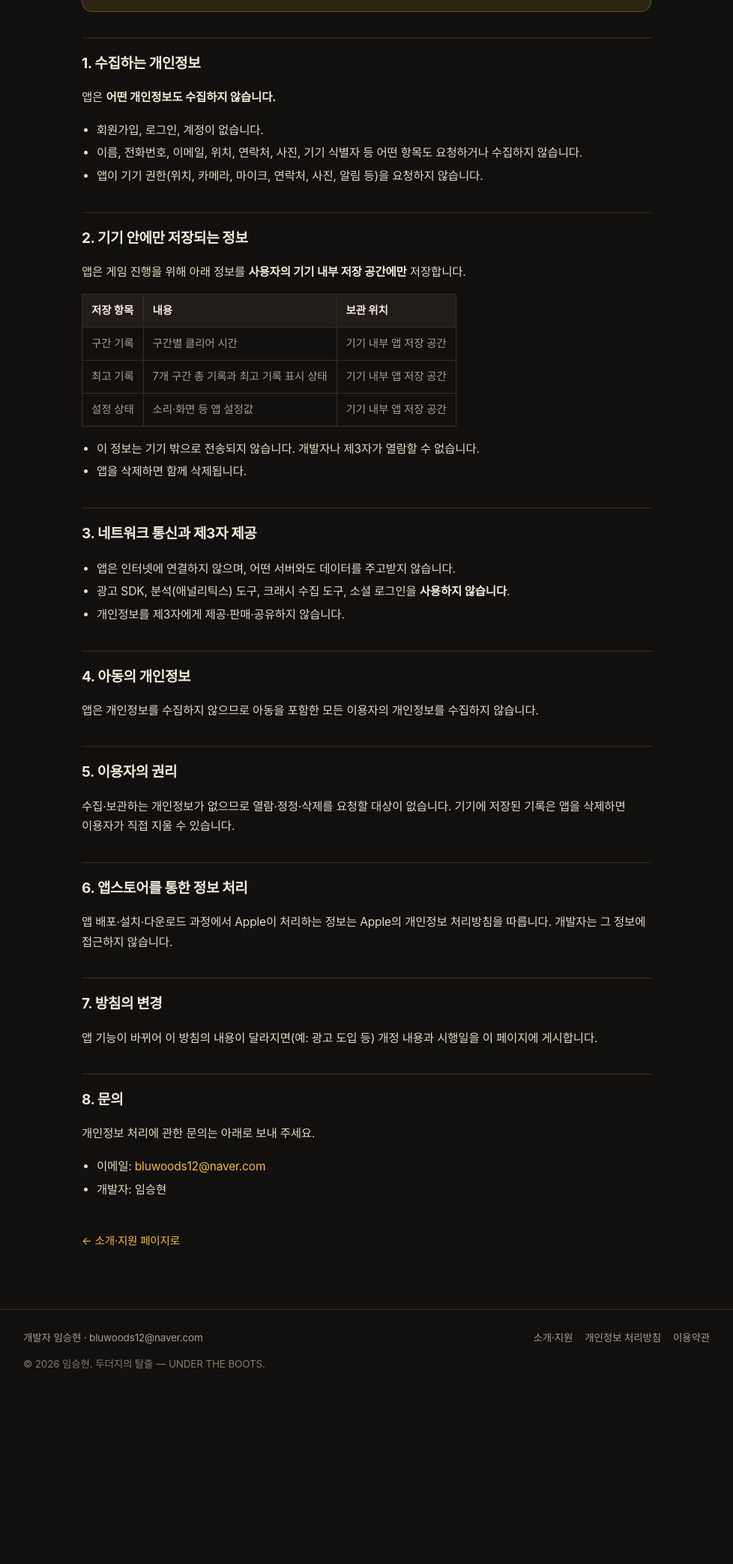
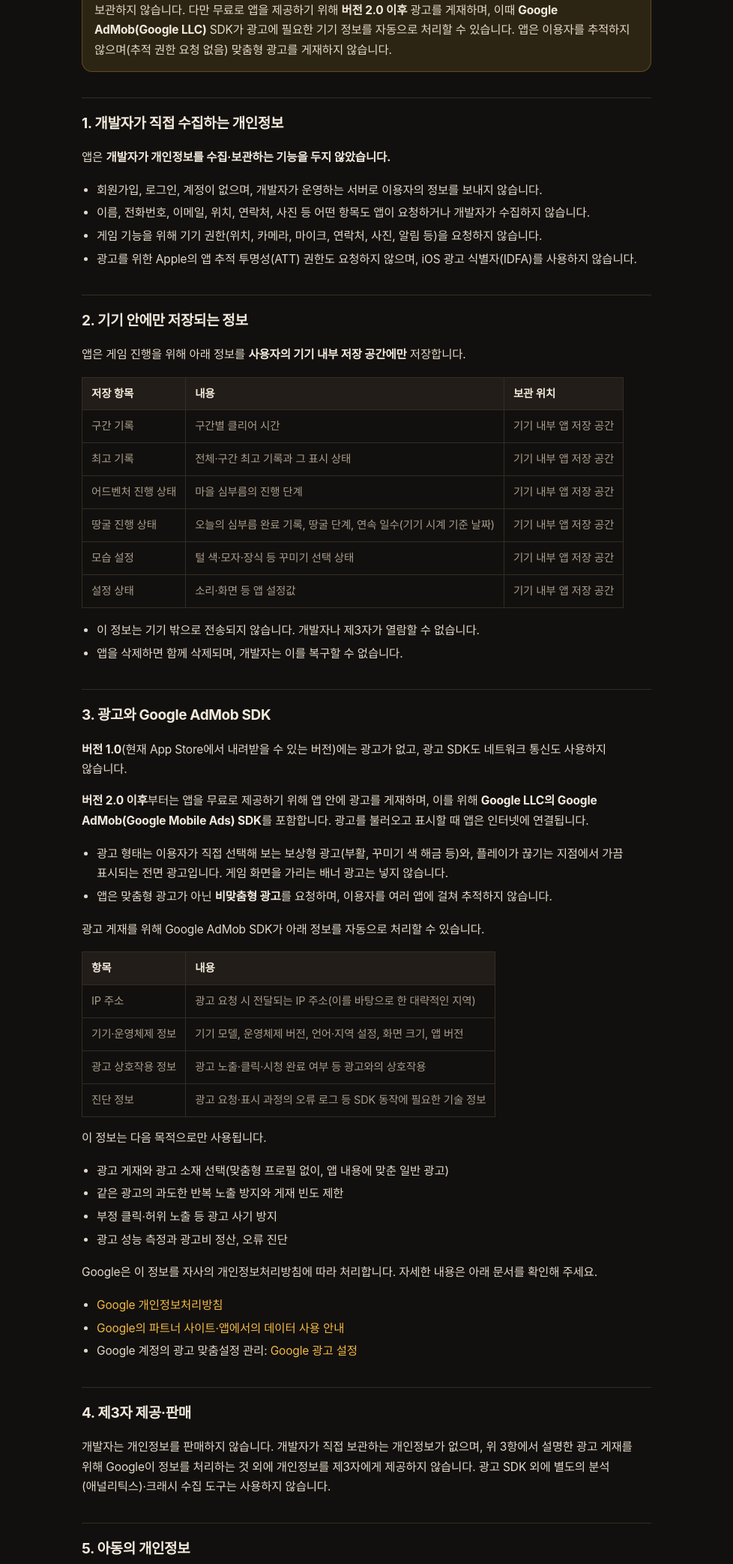
Before and after one commit to limluke123/mole-escape, a plain HTML site: page privacy.html in a window 1280 px wide. Shown: the part 301-2387 px from the top of the page at 75% size, without its empty margins (151-1129 px from the left). Before the commit the page ends 2172 px from the top, so only its background shows below. Drawn offline with Linux system fonts and the light colour scheme.

Commit message:
개인정보 처리방침·이용약관에 버전 2.0 AdMob 광고 반영

```diff
--- a/privacy.html
+++ b/privacy.html
@@ -4,7 +4,7 @@
 <meta charset="utf-8">
 <meta name="viewport" content="width=device-width, initial-scale=1">
 <title>개인정보 처리방침 — 두더지의 탈출</title>
-<meta name="description" content="두더지의 탈출 — UNDER THE BOOTS 개인정보 처리방침. 앱은 어떤 개인정보도 수집하지 않습니다.">
+<meta name="description" content="두더지의 탈출 — UNDER THE BOOTS 개인정보 처리방침. 개발자는 별도 서버로 개인정보를 수집하지 않으며, 버전 2.0 이후 광고 제공을 위해 Google AdMob SDK가 사용됩니다.">
 <meta name="theme-color" content="#12100e">
 <link rel="icon" href="assets/icon-32.png" sizes="32x32" type="image/png">
 <link rel="apple-touch-icon" href="assets/icon-180.png">
@@ -28,20 +28,21 @@
 <main>
   <article class="doc wrap">
     <h1>두더지의 탈출 — 개인정보 처리방침</h1>
-    <p class="meta">시행일: 2026년 11월 21일 · 최종 개정: 2026년 11월 21일</p>
+    <p class="meta">시행일: 2026년 11월 21일 · 최종 개정: 2026년 11월 24일</p>
 
     <p>임승현(이하 "개발자")은 iOS 앱 <strong>두더지의 탈출 — UNDER THE BOOTS</strong>(번들 <code>com.moleescape.app</code>, 이하 "앱")를 제공하면서 아래와 같이 개인정보를 처리합니다.</p>
 
     <div class="callout">
-      <p><strong>요약:</strong> 앱은 어떤 개인정보도 수집하지 않습니다. 계정도, 서버도, 광고·분석 도구도 없습니다.</p>
+      <p><strong>요약:</strong> 앱에는 계정도, 개발자가 운영하는 서버도 없습니다. 개발자는 이용자의 개인정보를 직접 수집하거나 보관하지 않습니다. 다만 무료로 앱을 제공하기 위해 <strong>버전 2.0 이후</strong> 광고를 게재하며, 이때 <strong>Google AdMob(Google LLC)</strong> SDK가 광고에 필요한 기기 정보를 자동으로 처리할 수 있습니다. 앱은 이용자를 추적하지 않으며(추적 권한 요청 없음) 맞춤형 광고를 게재하지 않습니다.</p>
     </div>
 
-    <h2>1. 수집하는 개인정보</h2>
-    <p>앱은 <strong>어떤 개인정보도 수집하지 않습니다.</strong></p>
+    <h2>1. 개발자가 직접 수집하는 개인정보</h2>
+    <p>앱은 <strong>개발자가 개인정보를 수집·보관하는 기능을 두지 않았습니다.</strong></p>
     <ul>
-      <li>회원가입, 로그인, 계정이 없습니다.</li>
-      <li>이름, 전화번호, 이메일, 위치, 연락처, 사진, 기기 식별자 등 어떤 항목도 요청하거나 수집하지 않습니다.</li>
-      <li>앱이 기기 권한(위치, 카메라, 마이크, 연락처, 사진, 알림 등)을 요청하지 않습니다.</li>
+      <li>회원가입, 로그인, 계정이 없으며, 개발자가 운영하는 서버로 이용자의 정보를 보내지 않습니다.</li>
+      <li>이름, 전화번호, 이메일, 위치, 연락처, 사진 등 어떤 항목도 앱이 요청하거나 개발자가 수집하지 않습니다.</li>
+      <li>게임 기능을 위해 기기 권한(위치, 카메라, 마이크, 연락처, 사진, 알림 등)을 요청하지 않습니다.</li>
+      <li>광고를 위한 Apple의 앱 추적 투명성(ATT) 권한도 요청하지 않으며, iOS 광고 식별자(IDFA)를 사용하지 않습니다.</li>
     </ul>
 
     <h2>2. 기기 안에만 저장되는 정보</h2>
@@ -52,35 +53,67 @@
       </thead>
       <tbody>
         <tr><td>구간 기록</td><td>구간별 클리어 시간</td><td>기기 내부 앱 저장 공간</td></tr>
-        <tr><td>최고 기록</td><td>7개 구간 총 기록과 최고 기록 표시 상태</td><td>기기 내부 앱 저장 공간</td></tr>
+        <tr><td>최고 기록</td><td>전체·구간 최고 기록과 그 표시 상태</td><td>기기 내부 앱 저장 공간</td></tr>
+        <tr><td>어드벤처 진행 상태</td><td>마을 심부름의 진행 단계</td><td>기기 내부 앱 저장 공간</td></tr>
+        <tr><td>땅굴 진행 상태</td><td>오늘의 심부름 완료 기록, 땅굴 단계, 연속 일수(기기 시계 기준 날짜)</td><td>기기 내부 앱 저장 공간</td></tr>
+        <tr><td>모습 설정</td><td>털 색·모자·장식 등 꾸미기 선택 상태</td><td>기기 내부 앱 저장 공간</td></tr>
         <tr><td>설정 상태</td><td>소리·화면 등 앱 설정값</td><td>기기 내부 앱 저장 공간</td></tr>
       </tbody>
     </table>
     <ul>
       <li>이 정보는 기기 밖으로 전송되지 않습니다. 개발자나 제3자가 열람할 수 없습니다.</li>
-      <li>앱을 삭제하면 함께 삭제됩니다.</li>
+      <li>앱을 삭제하면 함께 삭제되며, 개발자는 이를 복구할 수 없습니다.</li>
     </ul>
 
-    <h2>3. 네트워크 통신과 제3자 제공</h2>
+    <h2>3. 광고와 Google AdMob SDK</h2>
+    <p><strong>버전 1.0</strong>(현재 App Store에서 내려받을 수 있는 버전)에는 광고가 없고, 광고 SDK도 네트워크 통신도 사용하지 않습니다.</p>
+    <p><strong>버전 2.0 이후</strong>부터는 앱을 무료로 제공하기 위해 앱 안에 광고를 게재하며, 이를 위해 <strong>Google LLC의 Google AdMob(Google Mobile Ads) SDK</strong>를 포함합니다. 광고를 불러오고 표시할 때 앱은 인터넷에 연결됩니다.</p>
     <ul>
-      <li>앱은 인터넷에 연결하지 않으며, 어떤 서버와도 데이터를 주고받지 않습니다.</li>
-      <li>광고 SDK, 분석(애널리틱스) 도구, 크래시 수집 도구, 소셜 로그인을 <strong>사용하지 않습니다</strong>.</li>
-      <li>개인정보를 제3자에게 제공·판매·공유하지 않습니다.</li>
+      <li>광고 형태는 이용자가 직접 선택해 보는 보상형 광고(부활, 꾸미기 색 해금 등)와, 플레이가 끊기는 지점에서 가끔 표시되는 전면 광고입니다. 게임 화면을 가리는 배너 광고는 넣지 않습니다.</li>
+      <li>앱은 맞춤형 광고가 아닌 <strong>비맞춤형 광고</strong>를 요청하며, 이용자를 여러 앱에 걸쳐 추적하지 않습니다.</li>
+    </ul>
+    <p>광고 게재를 위해 Google AdMob SDK가 아래 정보를 자동으로 처리할 수 있습니다.</p>
+    <table>
+      <thead>
+        <tr><th>항목</th><th>내용</th></tr>
+      </thead>
+      <tbody>
+        <tr><td>IP 주소</td><td>광고 요청 시 전달되는 IP 주소(이를 바탕으로 한 대략적인 지역)</td></tr>
+        <tr><td>기기·운영체제 정보</td><td>기기 모델, 운영체제 버전, 언어·지역 설정, 화면 크기, 앱 버전</td></tr>
+        <tr><td>광고 상호작용 정보</td><td>광고 노출·클릭·시청 완료 여부 등 광고와의 상호작용</td></tr>
+        <tr><td>진단 정보</td><td>광고 요청·표시 과정의 오류 로그 등 SDK 동작에 필요한 기술 정보</td></tr>
+      </tbody>
+    </table>
+    <p>이 정보는 다음 목적으로만 사용됩니다.</p>
+    <ul>
+      <li>광고 게재와 광고 소재 선택(맞춤형 프로필 없이, 앱 내용에 맞춘 일반 광고)</li>
+      <li>같은 광고의 과도한 반복 노출 방지와 게재 빈도 제한</li>
+      <li>부정 클릭·허위 노출 등 광고 사기 방지</li>
+      <li>광고 성능 측정과 광고비 정산, 오류 진단</li>
+    </ul>
+    <p>Google은 이 정보를 자사의 개인정보처리방침에 따라 처리합니다. 자세한 내용은 아래 문서를 확인해 주세요.</p>
+    <ul>
+      <li><a href="https://policies.google.com/privacy?hl=ko" target="_blank" rel="noopener">Google 개인정보처리방침</a></li>
+      <li><a href="https://policies.google.com/technologies/partner-sites?hl=ko" target="_blank" rel="noopener">Google의 파트너 사이트·앱에서의 데이터 사용 안내</a></li>
+      <li>Google 계정의 광고 맞춤설정 관리: <a href="https://adssettings.google.com/" target="_blank" rel="noopener">Google 광고 설정</a></li>
     </ul>
 
-    <h2>4. 아동의 개인정보</h2>
-    <p>앱은 개인정보를 수집하지 않으므로 아동을 포함한 모든 이용자의 개인정보를 수집하지 않습니다.</p>
+    <h2>4. 제3자 제공·판매</h2>
+    <p>개발자는 개인정보를 판매하지 않습니다. 개발자가 직접 보관하는 개인정보가 없으며, 위 3항에서 설명한 광고 게재를 위해 Google이 정보를 처리하는 것 외에 개인정보를 제3자에게 제공하지 않습니다. 광고 SDK 외에 별도의 분석(애널리틱스)·크래시 수집 도구는 사용하지 않습니다.</p>
 
-    <h2>5. 이용자의 권리</h2>
-    <p>수집·보관하는 개인정보가 없으므로 열람·정정·삭제를 요청할 대상이 없습니다. 기기에 저장된 기록은 앱을 삭제하면 이용자가 직접 지울 수 있습니다.</p>
+    <h2>5. 아동의 개인정보</h2>
+    <p>앱은 개인정보를 수집하지 않으므로 아동을 포함한 모든 이용자의 개인정보를 요청하지 않습니다. 광고는 이용자별 맞춤형이 아닌 일반 광고로 게재됩니다.</p>
 
-    <h2>6. 앱스토어를 통한 정보 처리</h2>
+    <h2>6. 이용자의 권리</h2>
+    <p>개발자가 수집·보관하는 개인정보가 없으므로 열람·정정·삭제를 요청할 대상이 없습니다. 기기에 저장된 게임 기록은 앱을 삭제하면 이용자가 직접 지울 수 있습니다. 광고와 관련해 Google이 처리하는 정보에 대해서는 위 3항의 Google 문서를 참고하시고, 문의가 있으면 아래 이메일로 보내 주세요.</p>
+
+    <h2>7. 앱스토어를 통한 정보 처리</h2>
     <p>앱 배포·설치·다운로드 과정에서 Apple이 처리하는 정보는 Apple의 개인정보 처리방침을 따릅니다. 개발자는 그 정보에 접근하지 않습니다.</p>
 
-    <h2>7. 방침의 변경</h2>
-    <p>앱 기능이 바뀌어 이 방침의 내용이 달라지면(예: 광고 도입 등) 개정 내용과 시행일을 이 페이지에 게시합니다.</p>
+    <h2>8. 방침의 변경</h2>
+    <p>앱 기능이 바뀌어 이 방침의 내용이 달라지면 개정 내용과 시행일을 이 페이지에 게시합니다. 이번 개정(2026년 11월 24일)은 버전 2.0의 광고 도입에 따른 내용 반영입니다.</p>
 
-    <h2>8. 문의</h2>
+    <h2>9. 문의</h2>
     <p>개인정보 처리에 관한 문의는 아래로 보내 주세요.</p>
     <ul>
       <li>이메일: <a href="mailto:bluwoods12@naver.com">bluwoods12@naver.com</a></li>
```
Also changed, not shown: index.html (+6 -6 lines), terms.html (+8 -3 lines).
